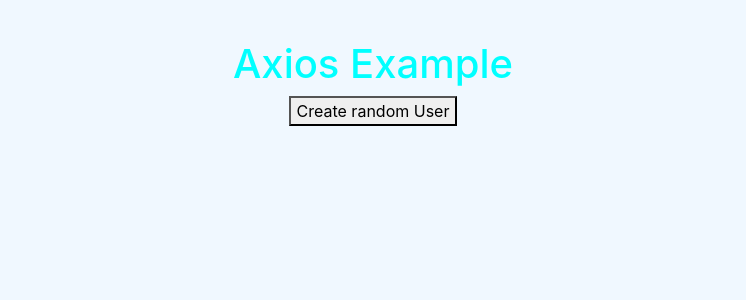
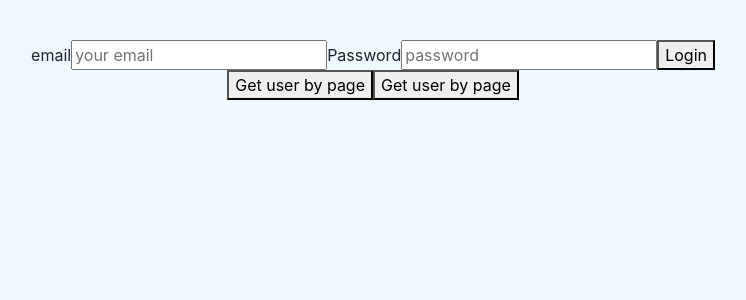
Before and after one commit to CRMAD15/React-course, a React (Create React App) app: page / in a window 1280 px wide. Shown: the top 300 px of the page, without its empty margins (267-1013 px from the left). Built offline with nearby package versions, Linux system fonts and the light colour scheme.

Commit message:
CRUD AXIOS

```diff
--- a/src/App.js
+++ b/src/App.js
@@ -18,6 +18,8 @@
 import ObservableExamples from './components/pure/ObservableExamples';
 import FetchExample from './components/pure/fetchExample';
 import AxiosExample from './components/pure/axiosExample';
+import SquareColor from './components/squareColor/squareColor';
+import AxiosCRUDExample from './components/pure/AxiosCRUDExample';
 // import SquareColor from './components/squareColor/squareColor';
 
 function App() {
@@ -67,7 +69,7 @@
       {/* <Father /> */}
 
 
-
+      {/* <SquareColor></SquareColor> */}
 
       {/* Ejemplos de asincronía */}
 
@@ -75,8 +77,9 @@
 
       {/* <ObservableExamples></ObservableExamples> */}
       {/* <FetchExample></FetchExample> */}
-      <AxiosExample></AxiosExample>
+      {/* <AxiosExample></AxiosExample> */}
 
+      <AxiosCRUDExample></AxiosCRUDExample>
     </div>
   );
 }
--- /dev/null
+++ b/src/components/pure/AxiosCRUDExample.jsx
@@ -0,0 +1,158 @@
+import React from 'react';
+import { getAllPageUsers, getAllUsers, login } from '../../services/axiosCRUD.Service';
+import { Formik, Field, Form, ErrorMessage } from 'formik';
+import * as Yup from 'yup'
+
+
+
+const AxiosCRUDExample = () => {
+
+
+    const inicialCredential = {
+        email: '',
+        password: ''
+    }
+
+    const loginSchema = Yup.object().shape(
+
+        {
+            email: Yup.string()
+                .email('invalid email format')
+                .required('Email is required'),
+            password: Yup.string()
+                .required('Password is required')
+        }
+    )
+
+    const authUser = (values) => {
+        login(values.email, values.password)
+            .then(response => {
+                if (response.data.token) {
+                    alert(JSON.stringify(response.data.token))
+                    sessionStorage.setItem('token', response.data.token)
+
+
+                } else {
+                    throw new Error('Login failure')
+
+                }
+            })
+            .catch(err => {
+                alert('Something went wrong:', err)
+                sessionStorage.removeItem('token')
+
+            })
+            .finally(() => console.log('Finished on one way or the other way'))
+    }
+
+    //CRUD examples
+    const obtainAllUsers = () => {
+
+        getAllUsers()
+            .then(response => {
+                alert(JSON.stringify(response.data.data))
+                console.log(response)
+            })
+            .catch(error => {
+                alert(`Somethingwent wrong ${error}`)
+            })
+    }
+
+
+    const obtainAllUsersPage = (page) => {
+
+        getAllPageUsers(page)
+            .then(response => {
+                alert(JSON.stringify(response.data.data))
+            })
+            .catch(error => {
+                alert(`Somethingwent wrong ${error}`)
+            })
+    }
+
+    return (
+        <div>
+            {/* <button onClick={authUser}>
+                login
+            </button> */}
+
+            <Formik
+
+                //***Data that the form will take */
+                initialValues={inicialCredential}
+                //****Yup validation Schema ****
+                validationSchema={loginSchema}
+                /* On submit event */
+                onSubmit={async (values) => {
+
+                    authUser(values)
+                }}
+            >
+
+                {/* We get props from Formik */}
+
+                {
+                    props => {
+                        const {
+                            values,
+                            touched,
+                            errors,
+                            isSubmitting,
+                            handleChange,
+                            handleBlur
+                        } = props
+                        return (
+                            <Form>
+                                <label htmlFor="email">email</label>
+                                <Field id="email" name="email" placeholder="your email" />
+
+                                {/* Email errors */}
+                                {
+                                    errors.email && touched.email && (
+                                        <ErrorMessage style={{ color: 'red' }} name='email' component='div'></ErrorMessage>
+                                    )
+                                }
+                                {/* Email password */}
+                                {
+                                    errors.password && touched.password && (
+                                        <div>
+
+                                            <ErrorMessage style={{ color: 'red' }} name='password' component='div'></ErrorMessage>
+
+                                        </div>
+                                    )
+                                }
+
+
+                                <label htmlFor="password">Password</label>
+                                <Field
+                                    id="password"
+                                    name="password"
+                                    placeholder="password"
+                                    type="password"
+
+                                />
+                                <button type="submit">Login</button>
+
+                                {isSubmitting ? (<p>Login your credentials... </p>) : null}
+                            </Form>
+
+                        )
+                    }
+                }
+
+
+            </Formik>
+            {/* Examplo buttons to test API responses */}
+            <div>
+                <button onClick={obtainAllUsers}>Get user by page</button>
+
+                <button onClick={() => obtainAllUsersPage(1)}>Get user by page</button>
+
+            </div>
+
+        </div>
+    );
+}
+
+export default AxiosCRUDExample;
--- /dev/null
+++ b/src/services/axiosCRUD.Service.js
@@ -0,0 +1,34 @@
+import axios from 'axios'
+
+/**
+ * login method to req res endpoint
+ * @param {String} email
+ * @param {String} password
+ */
+export const login = (email, password) => {
+
+    let body = {
+        email: email,
+        password: password
+    }
+
+    //Response the returns a PROMISE
+    return axios.post('https://reqres.in/api/users', body)
+}
+
+//  Obtain all user
+
+export const getAllUsers = () => {
+    return axios.get('https://reqres.in/api/users')
+
+}
+//  Obtain all user by Page
+
+export const getAllPageUsers = (page) => {
+    return axios.get(`https://reqres.in/api/users?page=${page}`)
+
+}
+//TODO  Obtain User by Id
+//TODO  Create User
+//TODO  Edit User
+//TODO  Delete User
--- a/src/services/axiosService.js
+++ b/src/services/axiosService.js
@@ -1,4 +1,4 @@
-import APIRequest from "../utils/config/axis.config";
+import APIRequest from "../utils/config/axios.config";
 
 export function getRandomUser() {
     return APIRequest.get('/', {
```
Also changed, not shown: src/utils/config/axios.config.js (renamed from src/utils/config/axis.config.js).
